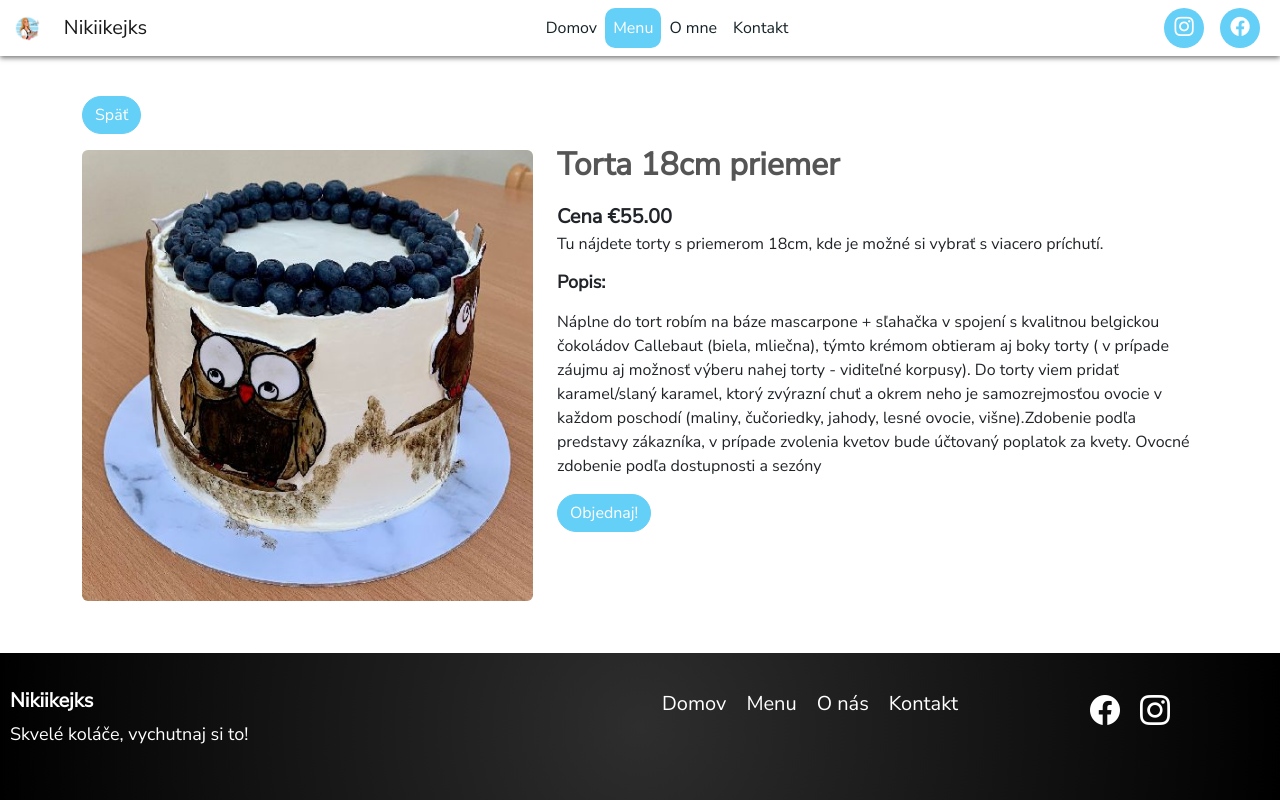
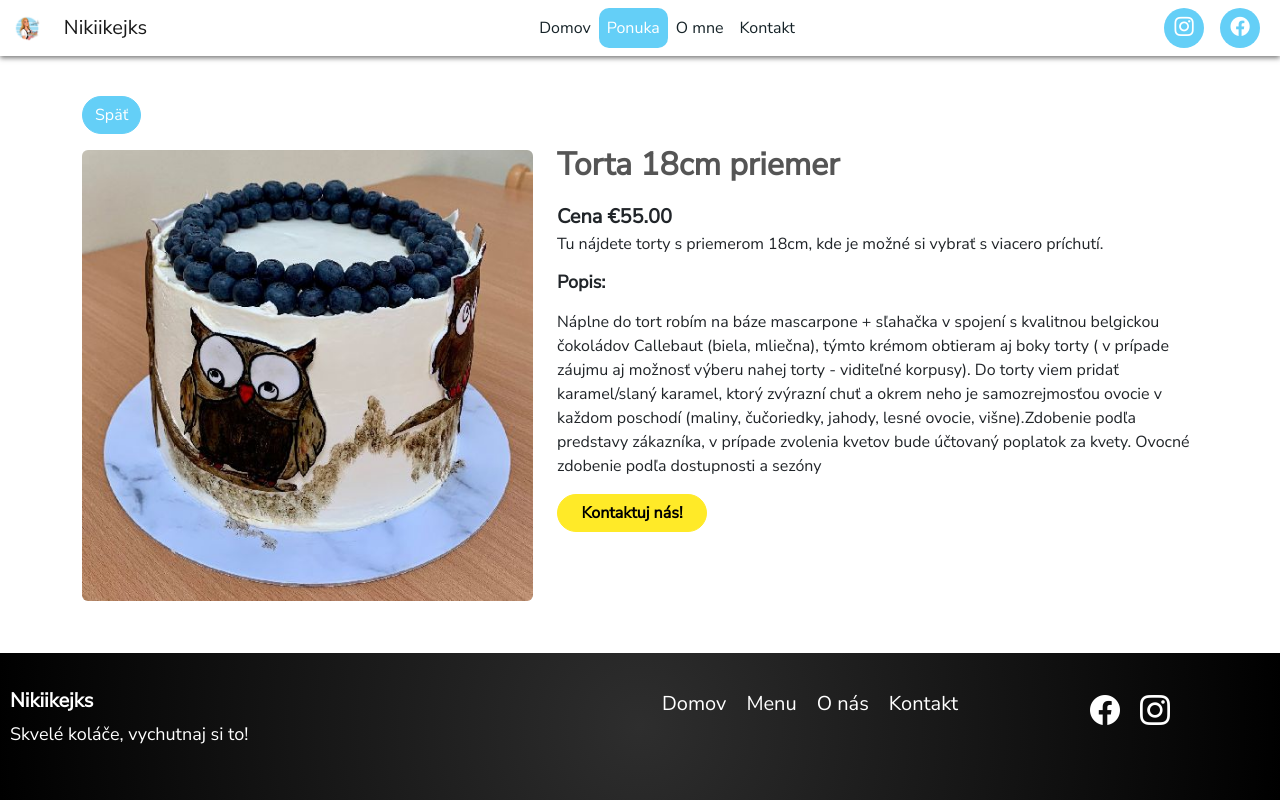
Before and after one commit to jan-andrejko/nikiikejksweb, an Angular app: page /menu/1 in a window 1280 px wide. Built offline with nearby package versions, Linux system fonts and the light colour scheme.

Commit message:
Change css button go to action
I change css of button go to action on product page

```diff
--- a/src/app/pages/menu/menu.component.html
+++ b/src/app/pages/menu/menu.component.html
@@ -1,5 +1,5 @@
 <div class="menu-container">
-  <h1 class="menu-title mt-5">Menu</h1>
+  <h1 class="menu-title mt-5">Ponuka</h1>
     <div class="container mt-2 mb-5">
       <div class="row">
         <div class="col-lg-4" *ngFor="let ck of cakeData">
--- a/src/app/pages/menupage/menupage.component.css
+++ b/src/app/pages/menupage/menupage.component.css
@@ -20,15 +20,16 @@ a
   border-color: #64cff7;
   border-radius: 30px;
 }
-a:hover
-{
-  background-color: var(--primary-color);
-  color: #fff;
-  border-color: var(--primary-color);
-}
 .col-md-7 h3 {
   font-size: 18px;
   font-weight: bold;
+}
+.btn-primary {
+  font-weight: 700;
+  background-color: #ffea28;
+  color: black;
+  border-color:#ffea28;
+  width: 150px;
 }
 
 /* Mobile version */
@@ -39,4 +40,7 @@ a:hover
   .cena{
     padding-bottom: 15px;
   }
+  .btn-primary {
+    width: 350px;
+  }
 }
--- a/src/app/pages/menupage/menupage.component.html
+++ b/src/app/pages/menupage/menupage.component.html
@@ -11,7 +11,7 @@
       <h3 class="popis">Popis:</h3>
       <p>{{menuData[0].cakeTaste1}}</p>
       <p>{{menuData[0].cakeDescription}}</p>
-      <a routerLink="/contact" class="btn btn-primary" role="button">Objednaj!</a>
+      <a routerLink="/contact" class="btn btn-primary" role="button">Kontaktuj nás!</a>
     </div>
   </div>
 </div>
--- a/src/app/sharepage/navbar/navbar.component.css
+++ b/src/app/sharepage/navbar/navbar.component.css
@@ -38,7 +38,8 @@ ul li:hover
   transform: scale(1.1);
   transition: 0.3s;
 }
-.social-media {
+.social-media
+{
   list-style-type: none;
   background: #64cff7;
   color: #fff;
@@ -46,17 +47,19 @@ ul li:hover
   height: 40px;
   margin: 0 0.5rem;
   border-radius: 50%;
-  display: flex;
+  display: inline-flex;
   justify-content: center;
   align-items: center;
   font-size: 1.2rem;
   cursor: pointer;
   transition: all 0.5s ease-in-out;
-}.social-media:hover {
+}
+.social-media:hover
+{
   background: #edffec;
   color: #000;
 }
-/* mobile version */
+
 @media screen and (min-width: 992px){
   .navbar-light .navbar-nav .nav-link
   {
@@ -88,4 +91,4 @@ ul li:hover
     width: 30px;
     margin-left: 7px;
   }
-  }
+}
--- a/src/app/sharepage/navbar/navbar.component.html
+++ b/src/app/sharepage/navbar/navbar.component.html
@@ -10,7 +10,7 @@
           <a class="nav-link active" routerLink=""  routerLinkActive="active-link" [routerLinkActiveOptions]="{exact: true}">Domov</a>
         </li>
         <li class="nav-item">
-          <a class="nav-link" routerLink="menu" routerLinkActive="active-link">Menu</a>
+          <a class="nav-link" routerLink="menu" routerLinkActive="active-link">Ponuka</a>
         </li>
         <li class="nav-item">
           <a class="nav-link" routerLink="about" routerLinkActive="active-link">O mne</a>
```
